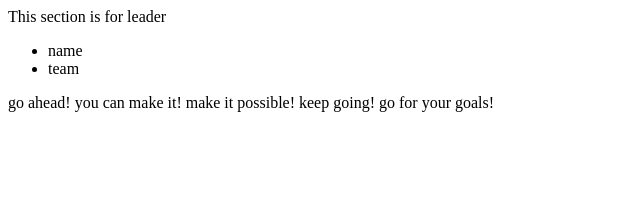
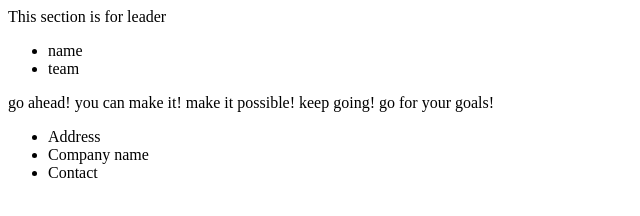
Before and after one commit to Minji0011/group-project, a plain HTML site: page index.html in a window 1280 px wide. Shown: the whole page, without its empty margins (0-640 px from the left). Drawn offline with Linux system fonts and the light colour scheme.

Commit message:
first senior commit

```diff
--- a/index.html
+++ b/index.html
@@ -19,6 +19,12 @@
             go ahead! you can make it! make it possible! keep going! go for your goals!
         </div>
     </main>
-    <footer></footer>
+    <footer>
+        <ul>
+            <li>Address</li>
+            <li>Company name</li>
+            <li>Contact</li>
+        </ul>
+    </footer>
 </body>
 </html>
```
